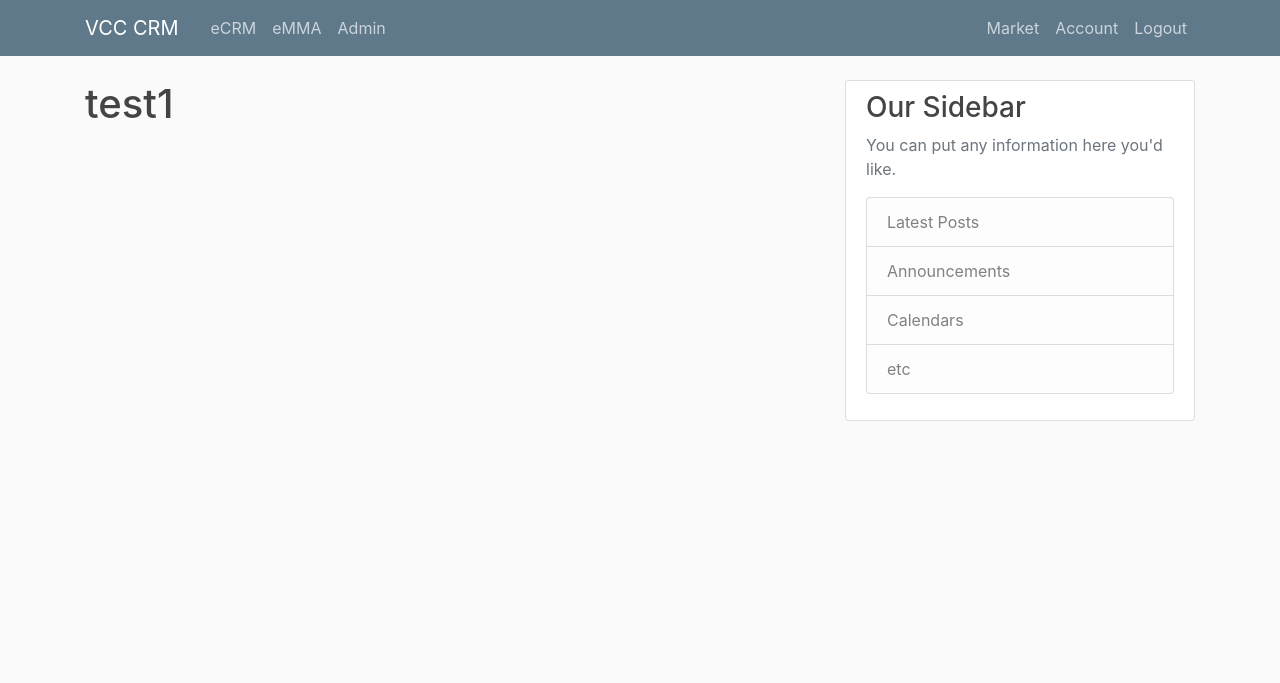
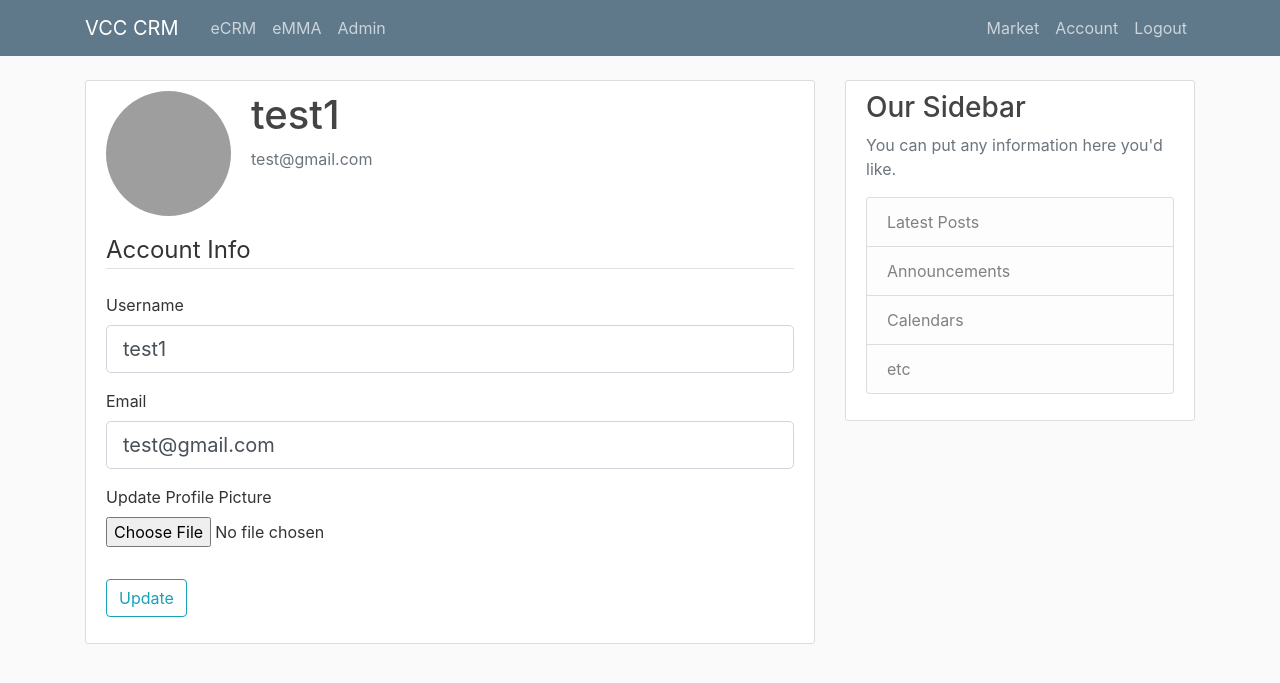
Before and after one commit to Rachitbhat29/CRM, a Flask app: page /account in a window 1280 px wide. Shown: the top 683 px of the page. Run offline with Flask 2, Linux system fonts and the light colour scheme; a user stored in the database is signed in; some libraries are stand-ins or nearby versions; grey boxes are pictures that could not be loaded.

Commit message:
authentication and profile pic changes

```diff
--- a/CRM/Templates/account.html
+++ b/CRM/Templates/account.html
@@ -1,5 +1,57 @@
 
 {% extends "layout.html" %}
 {% block content%}
-  <h1> {{ current_user.username }}</h1>
+  <div class="content-section">
+    <div class="media">
+      <img class="rounded-circle account-img" src=" {{image_file }}">
+      <div class="media-body">
+        <h2 class="account-heading">{{ current_user.username}}</h2>
+        <p class="text-secondary">{{ current_user.email}}</p>
+      </div>
+    </div>
+   <form method="POST" action ="" enctype="multipart/form-data">
+        {{form.hidden_tag()}}
+        <fieldset class="form-group">
+            <legend class="border-bottom mb-4">Account Info</legend>
+            <div class="form-group">
+                {{ form.username.label(class="form-control-label") }}
+                {% if form.username.errors %}
+                    {{ form.username(class="form-control form-control-log is-invalid") }}
+                     <div class="invalid-feedback">
+                         {% for error in form.username.errors %}
+                         <span>{{ error }}</span>
+                         {% endfor %}
+                     </div>
+                {% else %}
+                    {{ form.username(class="form-control form-control-lg") }}
+                {% endif %}
+            </div>
+            <div class="form-group">
+                {{ form.email.label(class="form-control-label") }}
+                {% if form.email.errors %}
+                    {{ form.email(class="form-control form-control-log is-invalid") }}
+                     <div class="invalid-feedback">
+                         {% for error in form.email.errors %}
+                         <span>{{ error }}</span>
+                         {% endfor %}
+                     </div>
+                {% else %}
+                    {{ form.email(class="form-control form-control-lg") }}
+                {% endif %}
+            </div>
+            <div class="form-group">
+                {{ form.picture.label() }}
+                {{ form.picture(class="form-control-file") }}
+                {% if form.picture.errors %}
+                    {% for error in form.picture.errors %}
+                        <span class="text-danger">{{ error }}</span></br>
+                    {% endfor %}
+                {% endif %}
+            </div>
+        </fieldset>
+        <div class="form-group">
+            {{ form.submit(class="btn btn-outline-info") }}
+        </div>
+    </form>
+  </div>
 {% endblock content %}
--- a/CRM/forms.py
+++ b/CRM/forms.py
@@ -1,4 +1,6 @@
 from flask_wtf import FlaskForm
+from flask_wtf.file import FileField, FileAllowed
+from flask_login import current_user
 from wtforms import StringField, PasswordField, SubmitField, BooleanField
 from wtforms.validators import DataRequired, Length,Email,EqualTo, ValidationError
 from CRM.models import User
@@ -25,3 +27,21 @@ class LoginForm(FlaskForm):
     password = PasswordField('Password', validators=[DataRequired()])
     remember = BooleanField('Remember Me')
     submit = SubmitField('Login')
+
+class UpdateAccountForm(FlaskForm):
+    username = StringField('Username',validators= [DataRequired(), Length(min= 2, max= 20)])
+    email = StringField('Email', validators=[DataRequired(), Email()])
+    picture = FileField('Update Profile Picture', validators=[FileAllowed(['jpg','png'])])
+    submit = SubmitField('Update')
+
+    def validate_username(self, username):
+        if username.data != current_user.username:
+            user = User.query.filter_by(username=username.data).first()
+            if user:
+                raise ValidationError('This username is taken, Please enter a new one.')
+
+    def validate_email(self, email):
+        if email.data != current_user.email:
+            user = User.query.filter_by(email=email.data).first()
+            if user:
+                raise ValidationError('This email is taken, Please enter a new one.')
--- a/CRM/route.py
+++ b/CRM/route.py
@@ -1,6 +1,9 @@
+import os
+import secrets
+from PIL import Image
 from flask import render_template, url_for, flash, redirect, request
 from CRM import app, db, bcrypt
-from CRM.forms import RegistrationForm,LoginForm
+from CRM.forms import RegistrationForm,LoginForm, UpdateAccountForm
 from CRM.models import User,Customer,Addresses
 from flask_login import login_user, current_user, logout_user, login_required
 
@@ -61,7 +64,34 @@ def logout():
     return redirect(url_for('home'))
 
 
-@app.route("/account")
+def save_picture(picture_data):
+    random_hex = secrets.token_hex(8)
+    _ , f_ext = os.path.splitext(picture_data.filename)
+    picture_fn = random_hex + f_ext
+    picture_path = os.path.join(app.root_path, 'static/profile_pics', picture_fn)
+
+    output_size = (125,125)
+    i = Image.open(picture_data)
+    i.thumbnail(output_size)
+    i.save(picture_path)
+
+    return picture_fn
+
+@app.route("/account", methods= ['GET','POST'])
 @login_required
 def account():
-    return render_template('account.html', title='Account')
+    form = UpdateAccountForm()
+    if form.validate_on_submit():
+        if form.picture.data:
+            picture_file = save_picture(form.picture.data)
+            current_user.image_file = picture_file
+        current_user.username = form.username.data
+        current_user.email = form.email.data
+        db.session.commit()
+        flash('Your account has been updated!','success')
+        return redirect(url_for('account'))
+    elif request.method == 'GET':
+        form.username.data = current_user.username
+        form.email.data = current_user.email
+    image_file = url_for('static', filename='profile_pics/' + current_user.image_file)
+    return render_template('account.html', title='Account', image_file= image_file, form=form)
```
Also changed, not shown: CRM/site.db, CRM/static/profile_pics/6136db6f334d945c.jpg (added), CRM/static/profile_pics/7f455d8fa2b61a96.jpg (added).
